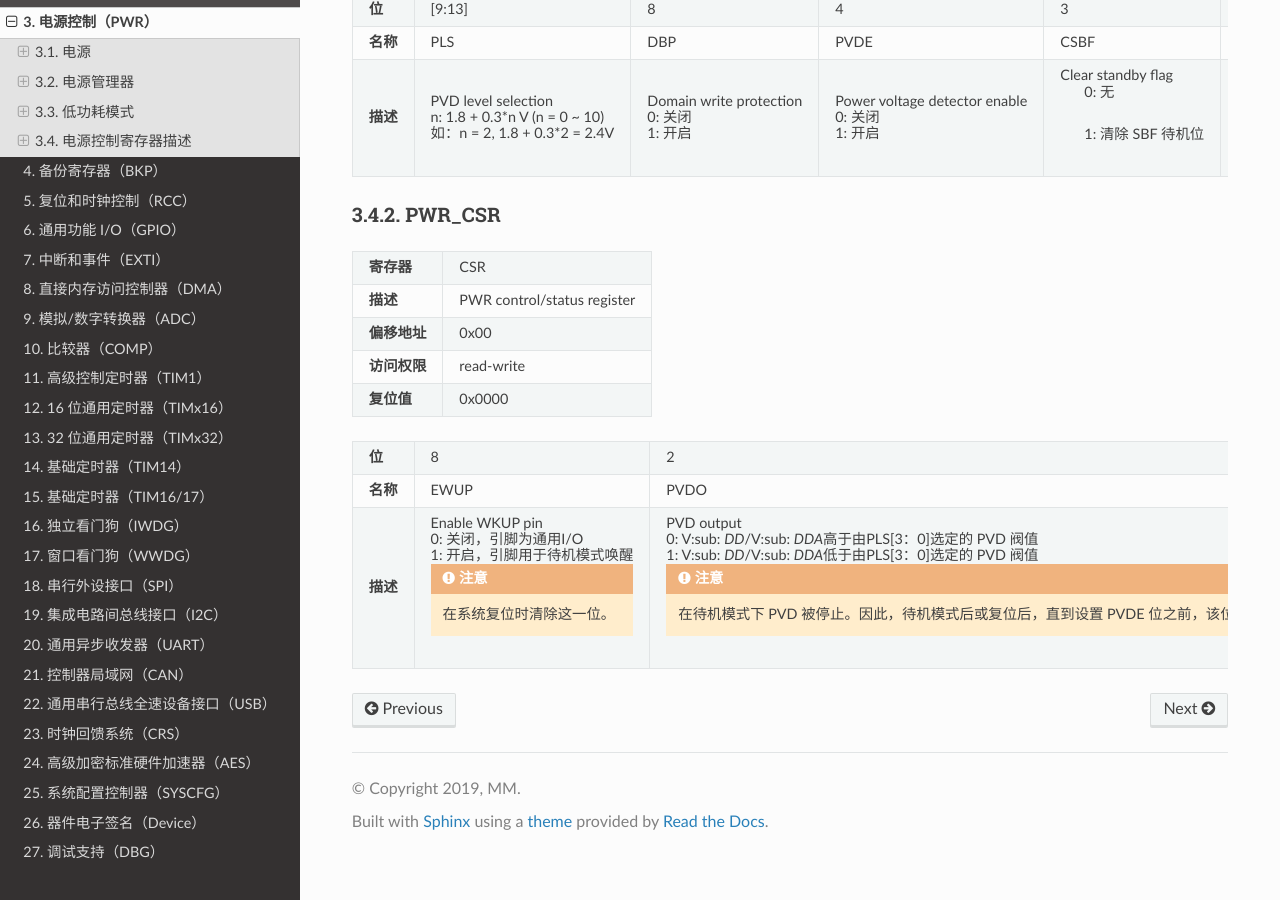
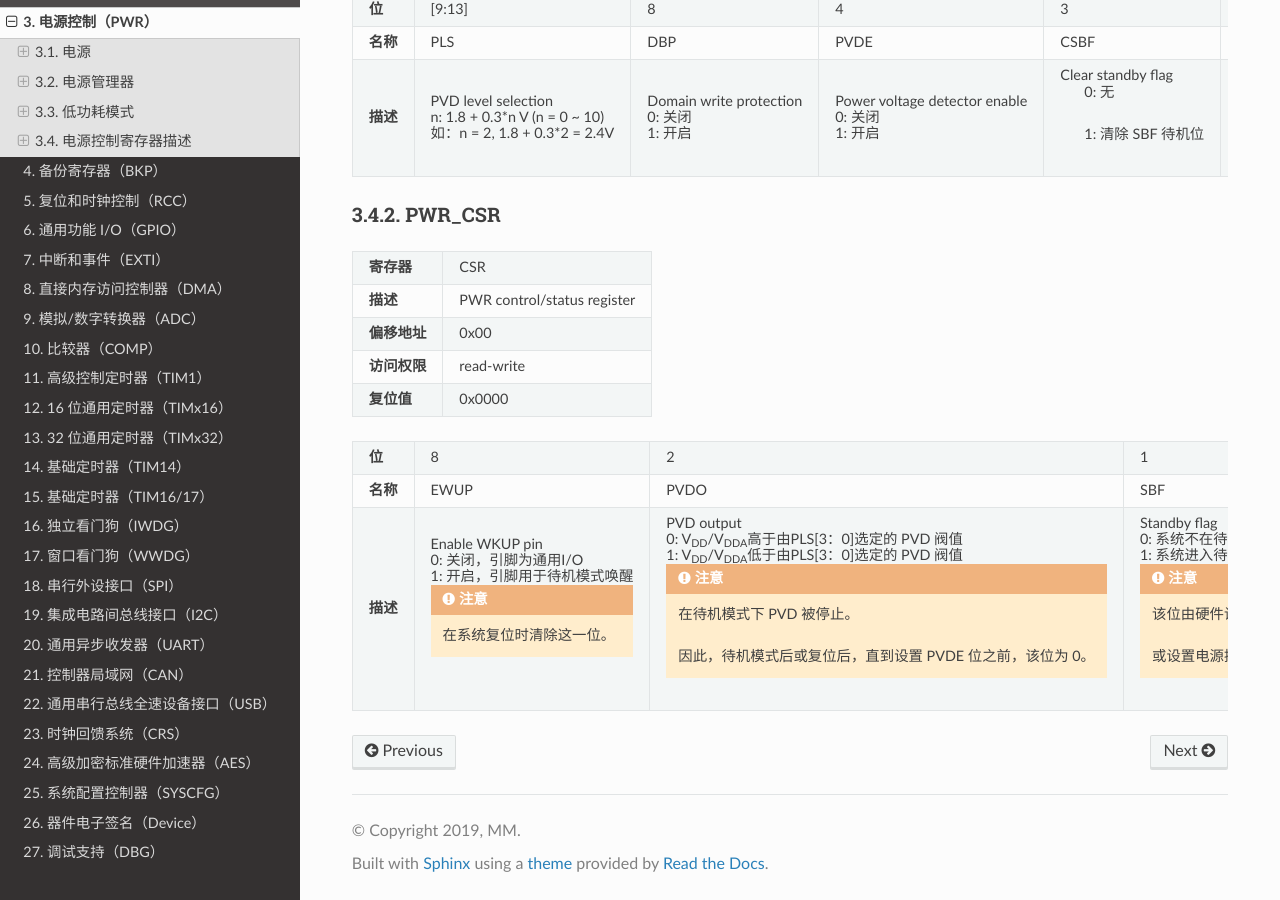
Before and after one commit to PYGC/MM32L073_doc, a Sphinx documentation site: the page built from source/IP/PWR.rst, in a window 1280 px wide and 900 px high, scrolled down 7143 px. Built offline with Sphinx 7.4.7 and the Read the Docs theme 2.0.0, drawn with Linux system fonts in a browser that asks for light colours; formulas are drawn with MathJax 3.

Commit message:
修复PWR的错误

```diff
--- a/source/IP/PWR.rst
+++ b/source/IP/PWR.rst
@@ -286,10 +286,12 @@ PWR_CSR
 | **名称**     | EWUP                                    | PVDO                                                                                               | SBF                                                                                                            | WUF                                                                                                            |
 +--------------+-----------------------------------------+----------------------------------------------------------------------------------------------------+----------------------------------------------------------------------------------------------------------------+----------------------------------------------------------------------------------------------------------------+
 | **描述**     | Enable WKUP pin                         | PVD output                                                                                         | Standby flag                                                                                                   | Wakeup flag                                                                                                    |
-+              +                                         +                                                                                                    +                                                                                                                +                                                                                                                +
-|              | 0: 关闭，引脚为通用I/O                  | 0: V\ :sub: `DD`\/V\ :sub: `DDA`\ 高于由PLS[3：0]选定的 PVD 阀值                                   | 0: 系统不在待机模式                                                                                            | 0: 没有发生唤醒事件                                                                                            |
-+              +                                         +                                                                                                    +                                                                                                                +                                                                                                                +
-|              | 1: 开启，引脚用于待机模式唤醒           | 1: V\ :sub: `DD`\/V\ :sub: `DDA`\ 低于由PLS[3：0]选定的 PVD 阀值                                   | 1: 系统进入待机模式                                                                                            | 1: 在WKUP引脚上发生唤醒事件或出现 RTC 闹钟事件                                                                 |
-+              +                                         +                                                                                                    +                                                                                                                +                                                                                                                +
-|              | .. attention:: 在系统复位时清除这一位。 | .. attention:: 在待机模式下 PVD 被停止。因此，待机模式后或复位后，直到设置 PVDE 位之前，该位为 0。 | .. attention:: 该位由硬件设置，并只能由 POR/PDR (上电/掉电复位) 或设置电源控制寄存器 (PWR_CR) 的 CSBF 位清除。 | .. attention:: 该位由硬件设置，并只能由 POR/PDR (上电/掉电复位) 或设置电源控制寄存器 (PWR_CR) 的 CWUF 位清除。 |
+|              |                                         |                                                                                                    |                                                                                                                |                                                                                                                |
+|              | 0: 关闭，引脚为通用I/O                  | 0: V\ :sub:`DD`\/V\ :sub:`DDA`\ 高于由PLS[3：0]选定的 PVD 阀值                                     | 0: 系统不在待机模式                                                                                            | 0: 没有发生唤醒事件                                                                                            |
+|              |                                         |                                                                                                    |                                                                                                                |                                                                                                                |
+|              | 1: 开启，引脚用于待机模式唤醒           | 1: V\ :sub:`DD`\/V\ :sub:`DDA`\ 低于由PLS[3：0]选定的 PVD 阀值                                     | 1: 系统进入待机模式                                                                                            | 1: 在WKUP引脚上发生唤醒事件或出现 RTC 闹钟事件                                                                 |
+|              |                                         |                                                                                                    |                                                                                                                |                                                                                                                |
+|              | .. attention:: 在系统复位时清除这一位。 | .. attention:: 在待机模式下 PVD 被停止。                                                           | .. attention:: 该位由硬件设置，并只能由 POR/PDR (上电/掉电复位)                                                | .. attention:: 该位由硬件设置，并只能由 POR/PDR (上电/掉电复位)                                                |
+|              |                                         |                                                                                                    |                                                                                                                |                                                                                                                |
+|              |                                         |                因此，待机模式后或复位后，直到设置 PVDE 位之前，该位为 0。                          |                或设置电源控制寄存器 (PWR_CR) 的 CSBF 位清除。                                                  |                或设置电源控制寄存器 (PWR_CR) 的 CWUF 位清除。                                                  |
 +--------------+-----------------------------------------+----------------------------------------------------------------------------------------------------+----------------------------------------------------------------------------------------------------------------+----------------------------------------------------------------------------------------------------------------+
```
